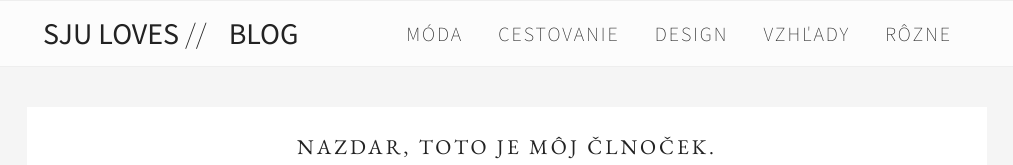
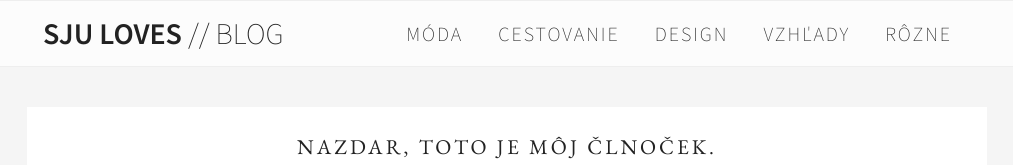
Before and after one commit to peterfabian/SjuLoves, a plain HTML site: page SjuLoves_v3/public_html/pages_blog_index.html in a window 1280 px wide. Shown: the top 165 px of the page, without its empty margins (133-1146 px from the left). Drawn offline with nearby package versions, Linux system fonts and the light colour scheme; a script that the page names is missing; a web font is replaced by a local one.

Commit message:
more menu fine-tuning

```diff
--- a/SjuLoves_v3/public_html/css/sjuloves.css
+++ b/SjuLoves_v3/public_html/css/sjuloves.css
@@ -21,6 +21,7 @@ body {
 
 #wrapper {
     padding-top: 0;
+    background: rgb(245,245,245);
 }
 
 
@@ -77,7 +78,7 @@ body {
 @media (min-width: 851px) {
     #wrapper {
         padding-top: 6.7rem;
-        background: rgb(245,245,245);
+
     }
     section {
     }
@@ -140,8 +141,6 @@ body {
         color: #222;
         text-decoration: none;
         padding-left: 16px;
-        font-size: 3.0rem;
-        font-weight: normal;
         }
 
     .navbar-heading a:hover {
@@ -152,7 +151,9 @@ body {
     }
 }
 
-.no-padding-sublink {
+.navbar-heading a.no-padding-sublink {
+    font-size: 3.0rem;
+    font-weight: normal;
     padding: 0;
     font-weight: 200;
 }
--- a/SjuLoves_v3/public_html/pages_blog_index.html
+++ b/SjuLoves_v3/public_html/pages_blog_index.html
@@ -170,7 +170,7 @@
           </div>
         <ul class="navbar-list">
 
-            <li class="navbar-heading"><span><a href="index.html" class="bolder">Sju loves</a> // <a href="pages_blog.html">Blog</a></span></li>
+            <li class="navbar-heading"><span><a href="index.html" class="bolder">Sju loves</a> // <a href="pages_blog.html" class="no-padding-sublink">Blog</a></span></li>
           <li class="navbar-item"><a class="navbar-link" href="/search/label/misc.html" lang="sk">Rôzne</a><a class="navbar-link" href="tag_misc.html" lang="en">Misc</a></li>
           <li class="navbar-item"><a class="navbar-link" href="/search/label/looks.html" lang="sk">Vzhľady</a><a class="navbar-link" href="tag_looks.html" lang="en">Looks</a></li>
           <li class="navbar-item"><a class="navbar-link" href="/search/label/design.html" lang="sk">Design</a><a class="navbar-link" href="tag_design.html" lang="en">Design</a></li>
```
